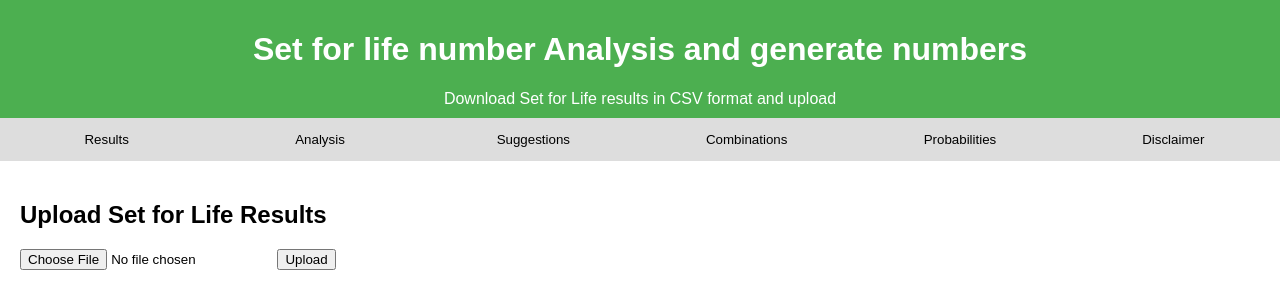
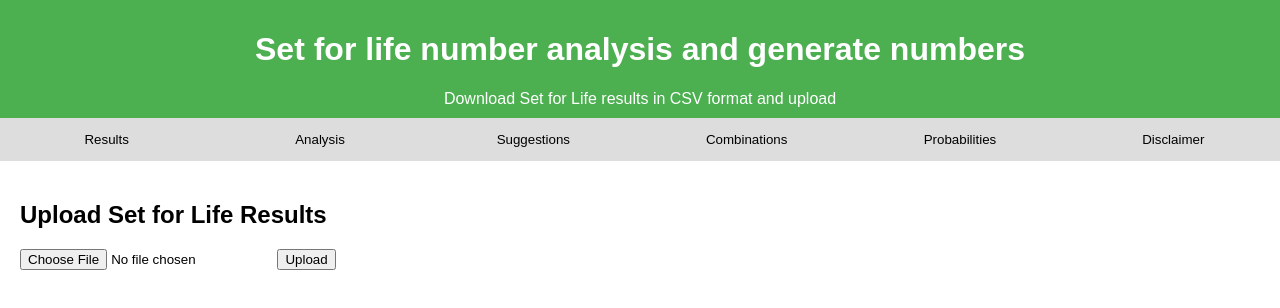
Before and after one commit to andy6679/analysis-and-generate-set-for-life-numbers, a plain HTML site: page index.html in a window 1280 px wide. Drawn offline with Linux system fonts and the light colour scheme.

Commit message:
Update index.html

```diff
--- a/index.html
+++ b/index.html
@@ -20,7 +20,7 @@
 </head>
 <body>
     <header>
-        <h1>Set for life number Analysis and generate  numbers</h1>
+        <h1>Set for life number analysis and generate numbers</h1>
         Download Set for Life results in CSV format and upload
     </header>
     <div class="tabs">
```
